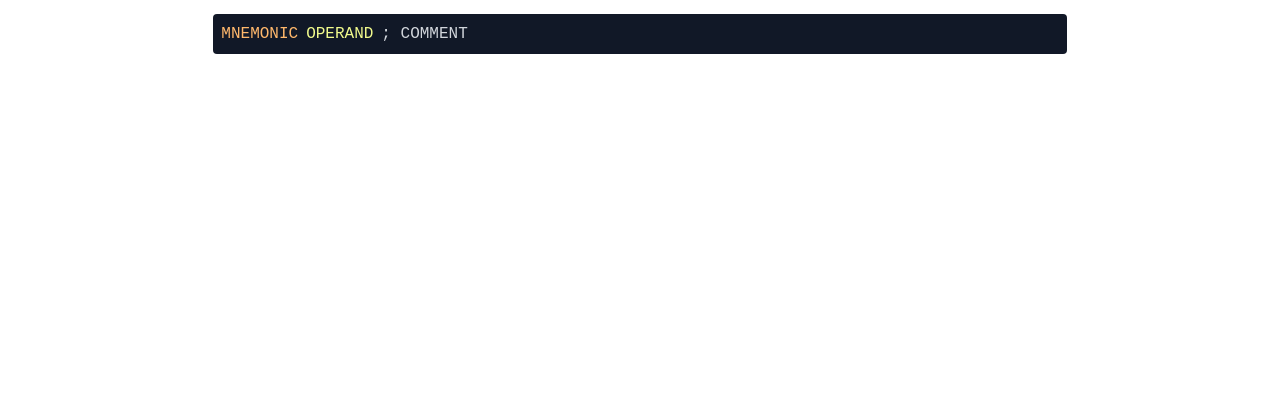
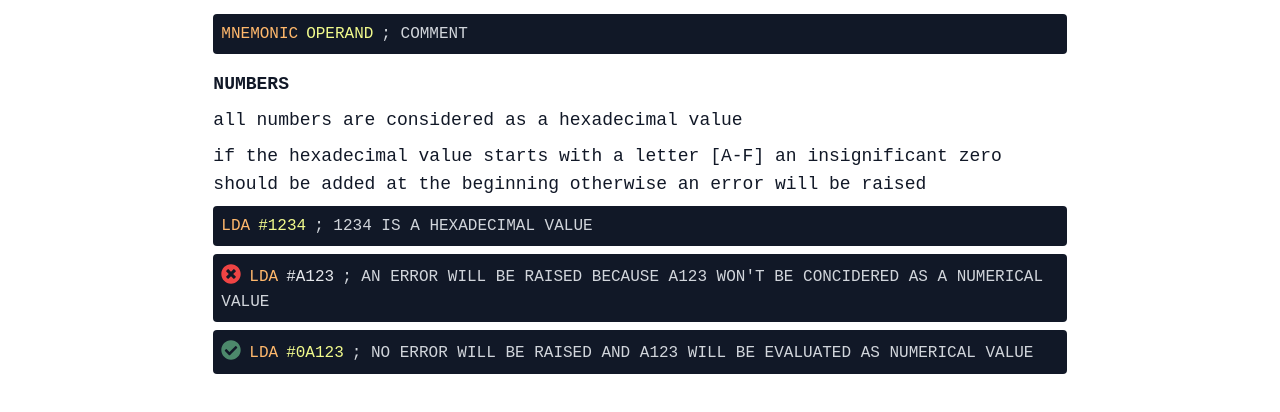
Before and after one commit to bennaaym/bsm206-vm, a React (Create React App) app in the folder client/: page /documentation/assembly-language in a window 1280 px wide. Shown: the part 186-598 px from the top of the page. Built offline with nearby package versions, Linux system fonts and the light colour scheme; no server answers.

Commit message:
client : assembly section updated

```diff
--- a/client/src/assets/css/documentation.module.css
+++ b/client/src/assets/css/documentation.module.css
@@ -1,5 +1,15 @@
 @layer components
 {
+    .documentation
+    {
+        @apply flex flex-grow w-full  justify-center py-12
+    }
+
+    .documentation-wrapper
+    {
+        @apply w-11/12 sm:w-10/12 md:w-8/12 space-y-16
+    }
+
     .table
     {
         @apply table-auto border-collapse border text-center text-xs sm:text-sm md:text-base lg:text-lg
@@ -48,4 +58,9 @@
     {
         @apply mt-4
     }
+
+    .snippet
+    {
+        @apply my-2 space-x-2 uppercase bg-dark-background-200 rounded p-2
+    }
 }
--- a/client/src/components/documentation/AsmLanguage.tsx
+++ b/client/src/components/documentation/AsmLanguage.tsx
@@ -1,3 +1,5 @@
+import { FontAwesomeIcon } from "@fortawesome/react-fontawesome";
+import {faCheckCircle, faTimesCircle} from "@fortawesome/free-solid-svg-icons"
 import styles from "../../assets/css/documentation.module.css";
 
 const AsmLanguage = () =>
@@ -8,10 +10,40 @@ const AsmLanguage = () =>
                 <h1>assembly language</h1>
                 <section>
                     <h4>syntax</h4>
-                    <div className="my-2 space-x-2 uppercase bg-dark-background-200 rounded p-2">
+                    <div className={styles.snippet}>
                         <span className="text-dark-keyword">mnemonic</span>
                         <span className="text-dark-number">operand</span>
                         <span className ="text-dark-comment">; comment</span>
+                    </div>
+                </section>
+                <section className="space-y-2">
+                    <h4>numbers</h4>
+                    <p>
+                        all numbers are considered as a hexadecimal value
+                    </p>
+                    <p>
+                        if the hexadecimal value starts with a letter [A-F] an insignificant zero should be added at the beginning otherwise an error will be raised
+                    </p>
+                    <div className={styles.snippet}>
+                        <span className="text-dark-keyword">LDA</span>
+                        <span className="text-dark-number">#1234</span>
+                        <span className ="text-dark-comment">; 1234 is a hexadecimal value</span>
+                    </div>
+                    <div className={styles.snippet}>
+                        <span className="text-error text-xl">
+                            <FontAwesomeIcon icon={faTimesCircle}/>
+                        </span>
+                        <span className="text-dark-keyword">LDA</span>
+                        <span className="text-dark-text-300">#A123</span>
+                        <span className ="text-dark-comment">; an error will be raised because A123 won't be concidered as a numerical value</span>
+                    </div>
+                    <div className={styles.snippet}>
+                        <span className="text-light-comment text-xl">
+                            <FontAwesomeIcon icon={faCheckCircle}/>
+                        </span>
+                        <span className="text-dark-keyword">LDA</span>
+                        <span className="text-dark-number">#0A123</span>
+                        <span className ="text-dark-comment">; no error will be raised and A123 will be evaluated as numerical value</span>
                     </div>
                 </section>
             </section>
--- a/client/src/pages/Documentation.tsx
+++ b/client/src/pages/Documentation.tsx
@@ -4,14 +4,14 @@ import Architecture from "../components/documentation/Architecture";
 import AsmLanguage from "../components/documentation/AsmLanguage";
 import InstructionSet from "../components/documentation/InstructionSet";
 import { useTheme } from "../contexts/ThemeContextProvider";
-
+import styles from "../assets/css/documentation.module.css";
 const Documentation = () =>
 {
     const {isLight} = useTheme()
     return(
         <>
-            <div className={`flex flex-grow w-full  justify-center py-12 ${isLight?'text-light-text-300 ':'text-dark-text-300 bg-dark-background-300'} `}>
-                <div className="w-11/12 sm:w-10/12 md:w-8/12 space-y-16">
+            <div className={`${styles['documentation']} ${isLight?'text-light-text-300 ':'text-dark-text-300 bg-dark-background-300'} `}>
+                <div className={styles['documentation-wrapper']}>
                   <Switch>
                     <Route path='/documentation/architecture' component={Architecture}/>
                     <Route path='/documentation/addressing-modes' component={AdrModes}/>
```
